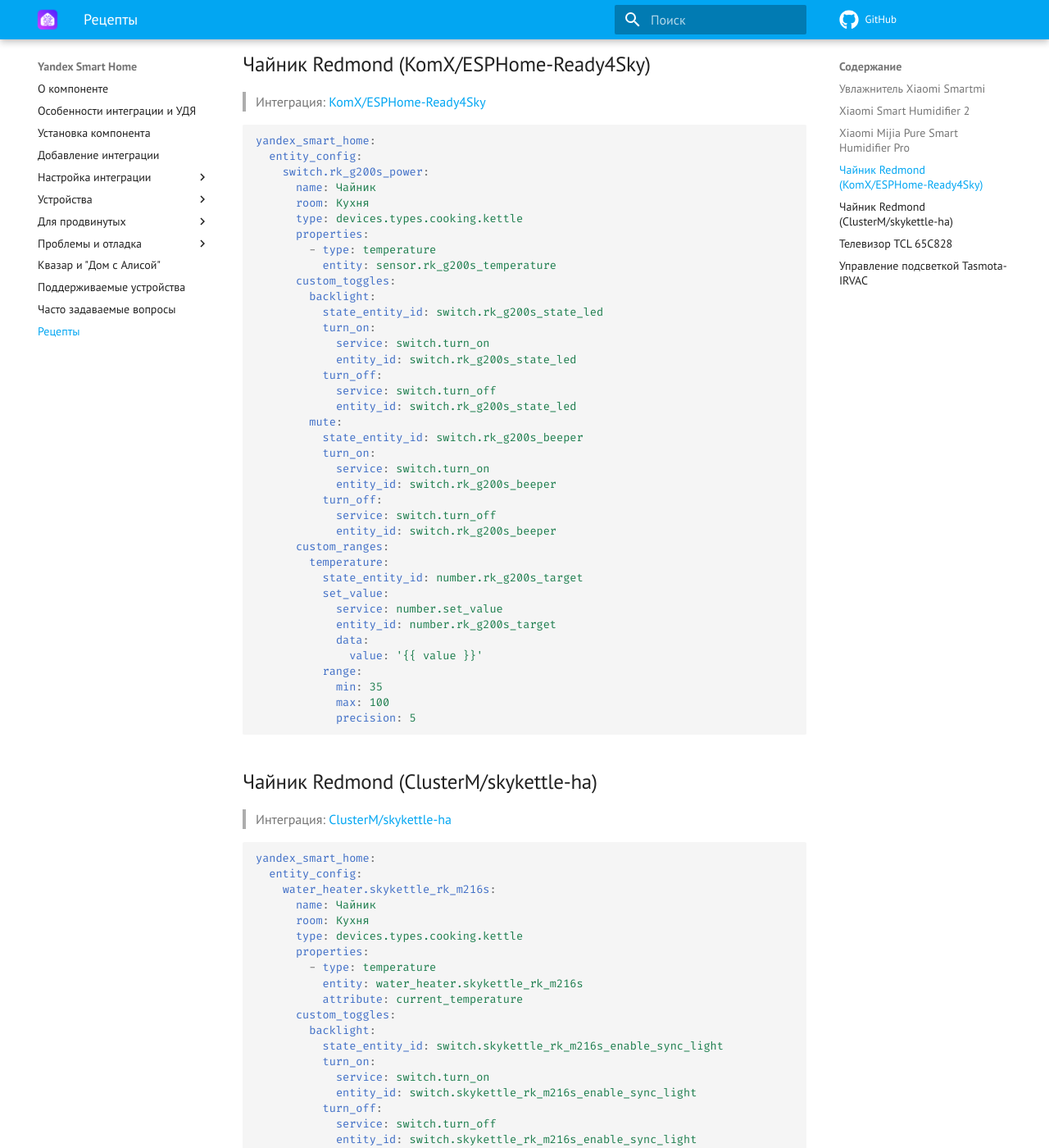
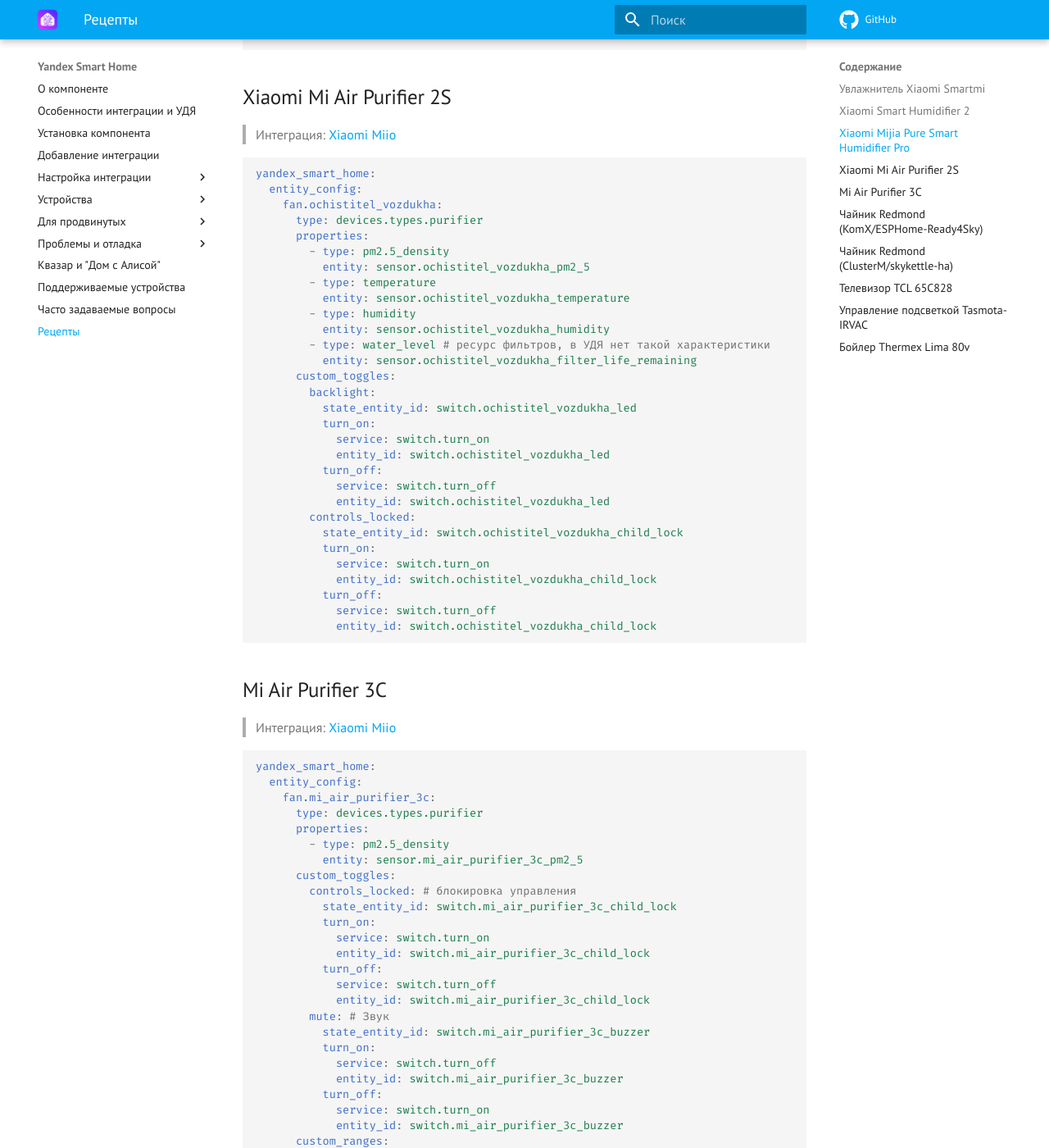
Before and after one commit to dext0r/yandex_smart_home, an MkDocs documentation site: the page built from docs/recipes.md, in a window 1280 px wide and 1400 px high, scrolled down 2728 px. Shown: the whole window at 82% size. Built offline with MkDocs 1.6.1 and Material for MkDocs 9.7.7, drawn with Linux system fonts in a browser that asks for light colours; comment, search, counter and statistics services are not loaded; the version menu is left out; some of the changed text lies outside the part shown.

Commit message:
Add recipes

````diff
--- a/docs/recipes.md
+++ b/docs/recipes.md
@@ -126,6 +128,97 @@
               value: '0'
 ```
 
+## Xiaomi Mi Air Purifier 2S { id=xiaomi-mi-air-purifier-2s }
+> Интеграция: [Xiaomi Miio](https://www.home-assistant.io/integrations/xiaomi_miio/)
+
+```yaml
+yandex_smart_home:
+  entity_config:
+    fan.ochistitel_vozdukha:
+      type: devices.types.purifier
+      properties:
+        - type: pm2.5_density
+          entity: sensor.ochistitel_vozdukha_pm2_5
+        - type: temperature
+          entity: sensor.ochistitel_vozdukha_temperature
+        - type: humidity
+          entity: sensor.ochistitel_vozdukha_humidity
+        - type: water_level # ресурс фильтров, в УДЯ нет такой характеристики
+          entity: sensor.ochistitel_vozdukha_filter_life_remaining
+      custom_toggles:
+        backlight:
+          state_entity_id: switch.ochistitel_vozdukha_led
+          turn_on:
+            service: switch.turn_on
+            entity_id: switch.ochistitel_vozdukha_led
+          turn_off:
+            service: switch.turn_off
+            entity_id: switch.ochistitel_vozdukha_led
+        controls_locked:
+          state_entity_id: switch.ochistitel_vozdukha_child_lock
+          turn_on:
+            service: switch.turn_on
+            entity_id: switch.ochistitel_vozdukha_child_lock
+          turn_off:
+            service: switch.turn_off
+            entity_id: switch.ochistitel_vozdukha_child_lock
+```
+
+## Mi Air Purifier 3C { id=xiaomi-mi-air-purifier-3с }
+> Интеграция: [Xiaomi Miio](https://www.home-assistant.io/integrations/xiaomi_miio/)
+
+```yaml
+yandex_smart_home:
+  entity_config:
+    fan.mi_air_purifier_3c:
+      type: devices.types.purifier
+      properties:
+        - type: pm2.5_density
+          entity: sensor.mi_air_purifier_3c_pm2_5
+      custom_toggles:
+        controls_locked: # блокировка управления
+          state_entity_id: switch.mi_air_purifier_3c_child_lock
+          turn_on:
+            service: switch.turn_on
+            entity_id: switch.mi_air_purifier_3c_child_lock
+          turn_off:
+            service: switch.turn_off
+            entity_id: switch.mi_air_purifier_3c_child_lock
+        mute: # Звук
+          state_entity_id: switch.mi_air_purifier_3c_buzzer
+          turn_on:
+            service: switch.turn_off
+            entity_id: switch.mi_air_purifier_3c_buzzer
+          turn_off:
+            service: switch.turn_on
+            entity_id: switch.mi_air_purifier_3c_buzzer
+      custom_ranges:
+        brightness: # Яркость подсветки
+          state_entity_id: number.mi_air_purifier_3c_led_brightness
+          set_value:
+            service: number.set_value
+            target:
+              entity_id: number.mi_air_purifier_3c_led_brightness
+            data:
+              value: "{{ ((state_attr('number.mi_air_purifier_3c_led_brightness','max'))/100*value)| round(0) }}"
+          range:
+            min: 0
+            max: 100
+            precision: 10
+        volume: # Сохранённая скорость
+          state_attribute: favorit_speed
+          set_value:
+            service: number.set_value
+            target:
+              entity_id: number.mi_air_purifier_3c_favorite_motor_speed
+            data:
+              value: "{{(((state_attr('number.mi_air_purifier_3c_favorite_motor_speed','max')-300)/100*value+300)/10)| round(0)*10}}"
+          range:
+            min: 0
+            max: 100
+            precision: 1
+```
+
 ## Чайник Redmond (KomX/ESPHome-Ready4Sky) { id=redmond-kettle-komx }
 > Интеграция: [KomX/ESPHome-Ready4Sky](https://github.com/KomX/ESPHome-Ready4Sky)
 
@@ -206,6 +299,7 @@
           state_attribute: temperature
           set_value:
             service: water_heater.set_temperature
+            target: water_heater.skykettle_rk_m216s
             data:
               temperature: '{{ value }}'
           range:
@@ -408,3 +502,30 @@
             data:
               light: 'off'
 ```
+
+## Бойлер Thermex Lima 80v  { id=thermex-lima-80v }
+> Интеграция: [Tuya Local](https://github.com/make-all/tuya-local)
+
+```yaml
+yandex_smart_home:
+  entity_config:
+    switch.thermex_lima_80v_water_heater:
+      name: Бойлер
+      properties:
+        - type: temperature
+          entity: sensor.thermex_lima_80v_current_temperature
+        - type: temperature
+          entity: sensor.thermex_lima_80v_target_temperature
+      custom_ranges:
+        temperature:
+          state_entity_id: number.thermex_lima_80v_set_target_temperature
+          set_value:
+            service: number.set_value
+            entity_id: number.thermex_lima_80v_set_target_temperature
+            data:
+              value: '{{ value }}'
+          range:
+            min: 35
+            max: 75
+            precision: 1
+```
````
Also changed, not shown: other parts of docs/recipes.md (+2 -0 lines).
